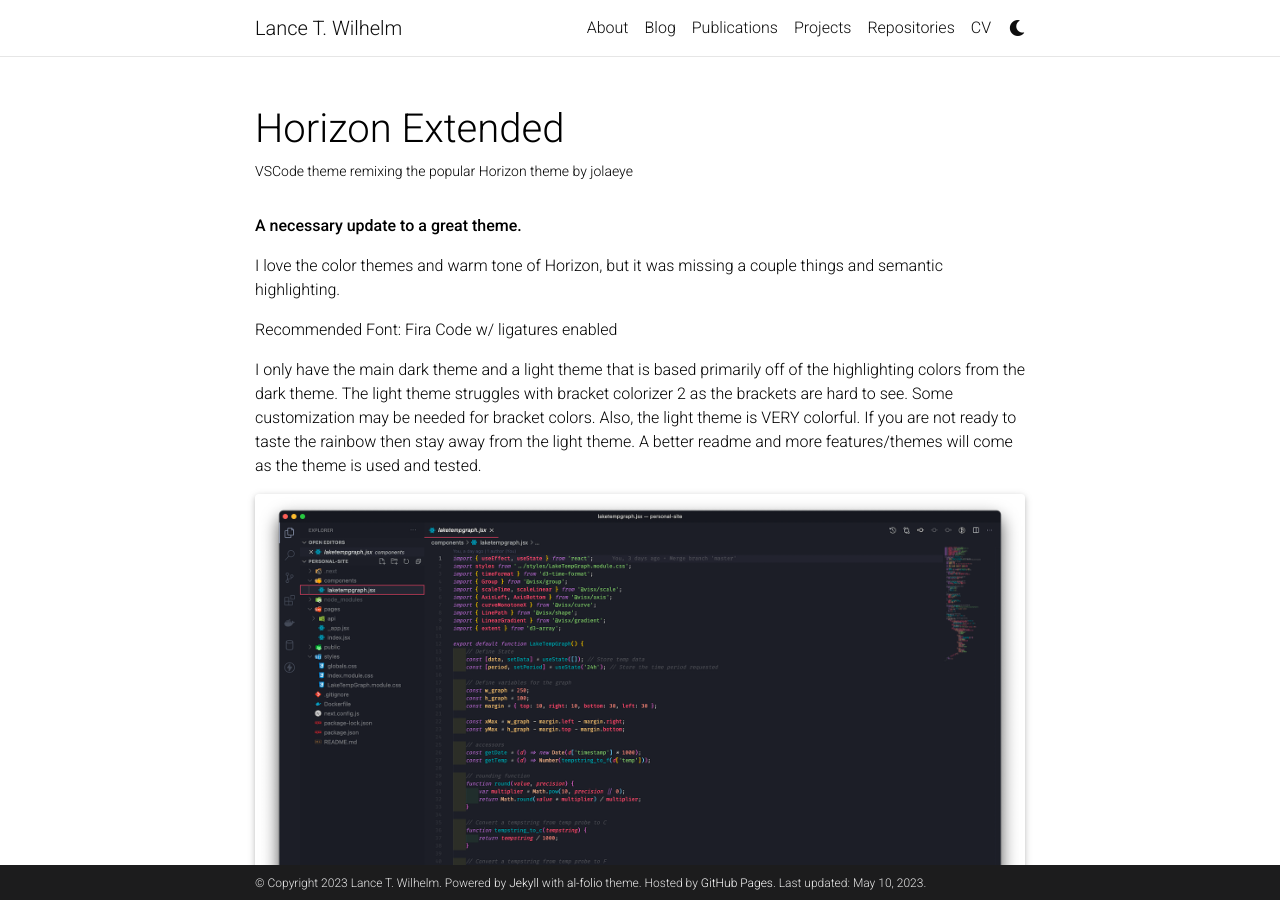
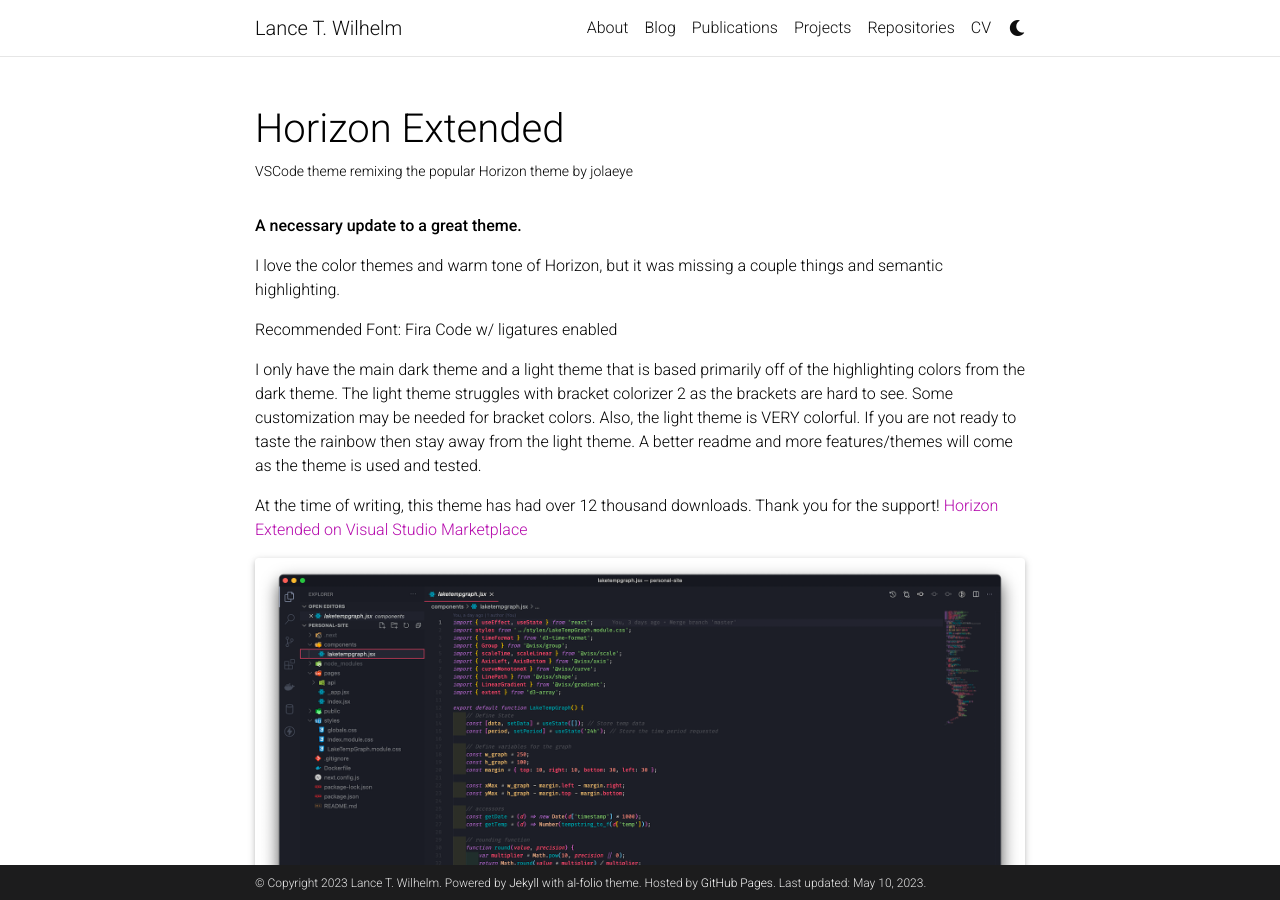
Before and after one commit to lancewilhelm/lancewilhelm.github.io, a Jekyll site: the page built from _projects/Horizon Extended.md, in a window 1280 px wide and 900 px high. Built offline with Jekyll 4.4.1, drawn with Linux system fonts in a browser that asks for light colours; full-size pictures stand in for the smaller copies a plugin makes; comment, search, counter and statistics services are not loaded; a style sheet for code colours, icons or effects is not loaded.

Commit message:
horizon extended update

```diff
--- a/_projects/Horizon Extended.md
+++ b/_projects/Horizon Extended.md
@@ -14,6 +14,9 @@
 Recommended Font: Fira Code w/ ligatures enabled
 
 I only have the main dark theme and a light theme that is based primarily off of the highlighting colors from the dark theme. The light theme struggles with bracket colorizer 2 as the brackets are hard to see. Some customization may be needed for bracket colors. Also, the light theme is VERY colorful. If you are not ready to taste the rainbow then stay away from the light theme. A better readme and more features/themes will come as the theme is used and tested.
+
+At the time of writing, this theme has had over 12 thousand downloads. Thank you for the support! [Horizon Extended on Visual Studio Marketplace](https://marketplace.visualstudio.com/items?itemName=LanceWilhelm.horizon-extended)
+
 
 <div class="row">
     <div class="col-sm mt-3 mt-md-0">
```
